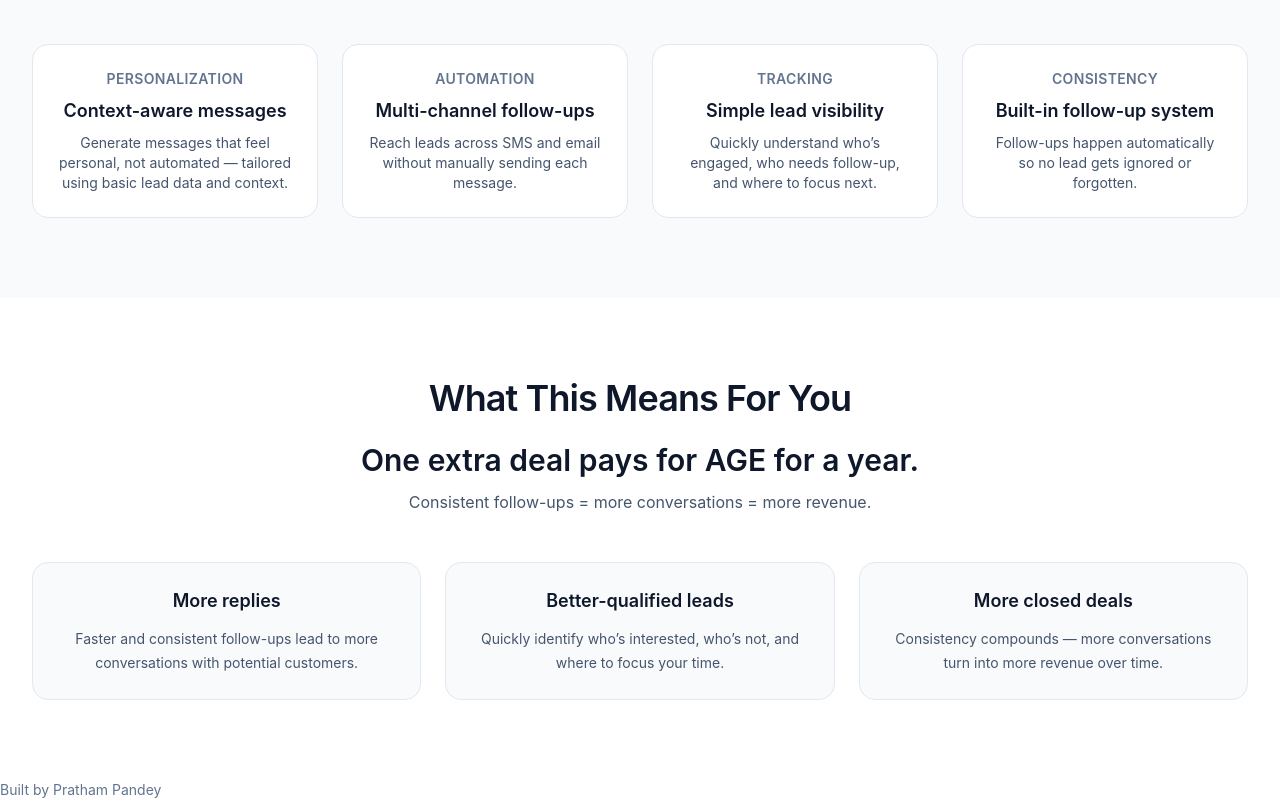
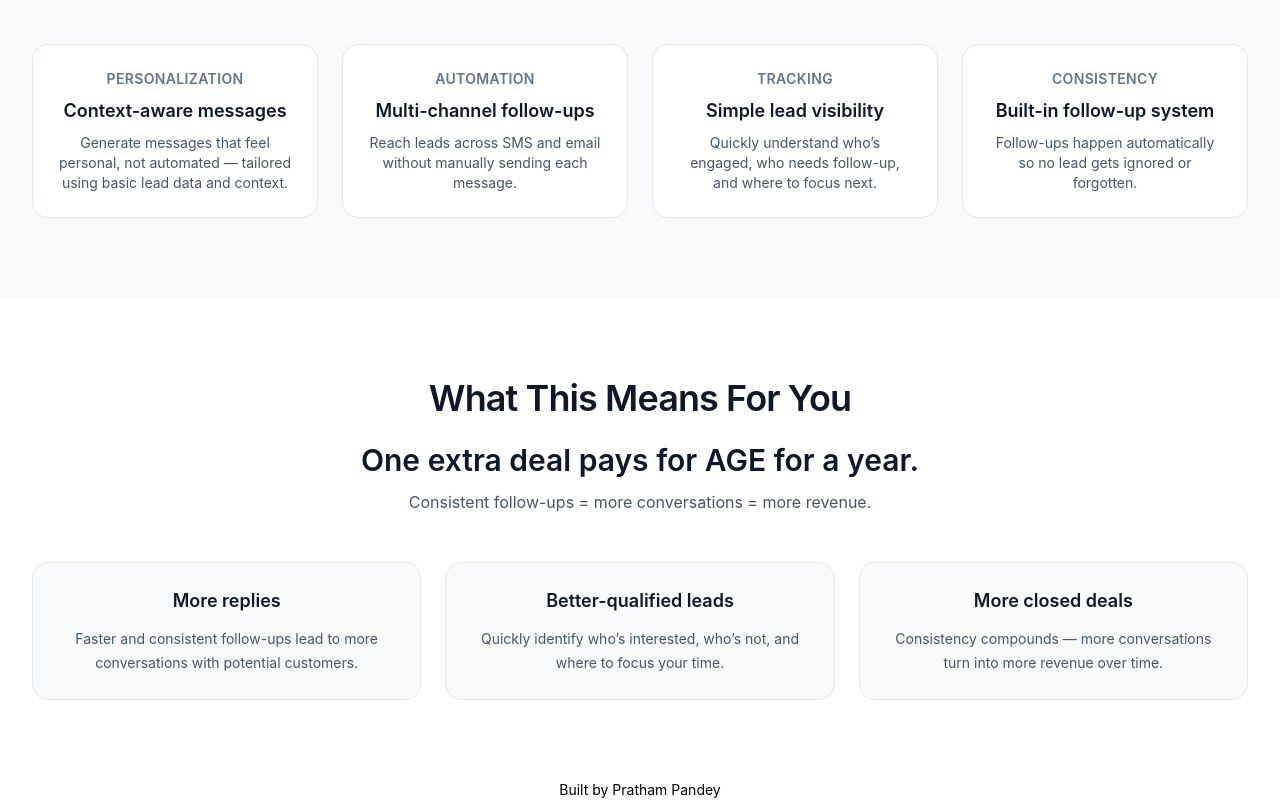
Before and after one commit to Pratham0-7/AutoGrowEcoFrontend, a React (Vite) app: page / in a window 1280 px wide. Shown: the part 1845-2645 px from the top of the page. Built offline with nearby package versions, Linux system fonts and the light colour scheme; no server answers.

Commit message:
Fixed footer

```diff
--- a/src/App.jsx
+++ b/src/App.jsx
@@ -170,7 +170,7 @@ const App = () => {
         <Route path="/onboarding" element={<ProtectedOnboarding />} />
         <Route path="/dashboard" element={<ProtectedDashboard />} />
       </Routes>
-      <p className="text-sm text-slate-500">Built by Pratham Pandey</p>{" "}
+      <p className="text-sm text-center text-black">Built by Pratham Pandey</p>
     </>
   );
 };
```
